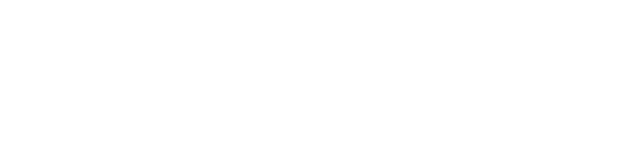
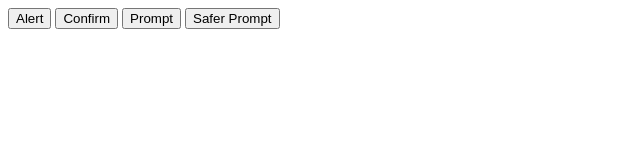
Before and after one commit to siddhantbhagat8/cse134-hw5, a plain HTML site: page nativedialogs.html in a window 1280 px wide. Shown: the whole page, without its empty margins (0-640 px from the left). Drawn offline with Linux system fonts and the light colour scheme.

Commit message:
Alert done

```diff
--- a/nativedialogs.html
+++ b/nativedialogs.html
@@ -8,5 +8,17 @@
         <meta name="viewport" content="width=device-width, initial-scale=1">
     </head>
     <body>
+        <main>
+            <button id="alert">Alert</button>
+            <script>
+                document.getElementById("alert").addEventListener("click", showAlert);
+                function showAlert() {
+                    alert("Alert Pressed!");
+                }
+            </script>
+            <button class="button">Confirm</button>
+            <button class="button">Prompt</button>
+            <button class="button">Safer Prompt</button>
+        </main>
     </body>
 </html>
```
